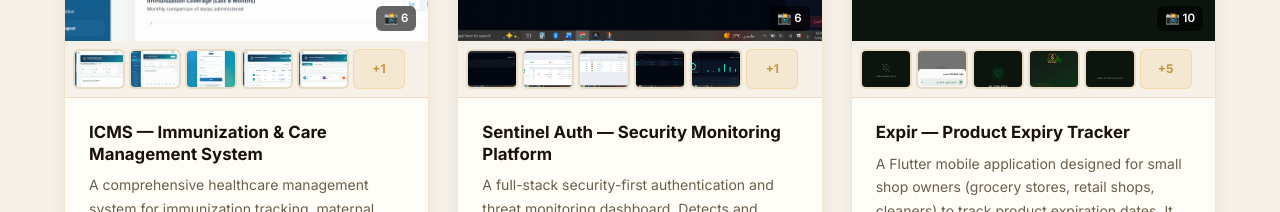
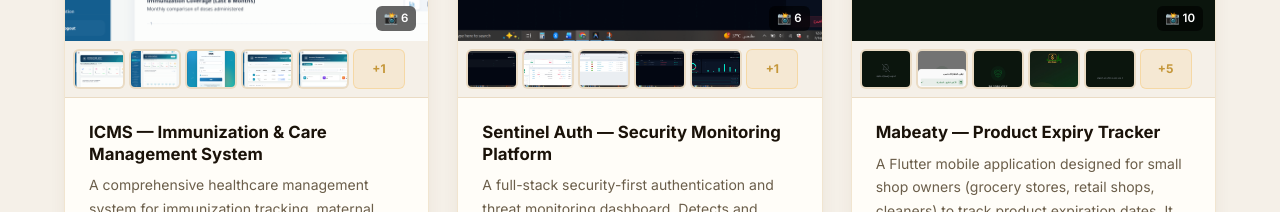
Before and after one commit to mohammed77467120-tech/My-portfolio, a React (Vite) app: page / in a window 1280 px wide. Shown: the part 3520-3732 px from the top of the page. Built offline with nearby package versions, Linux system fonts and the light colour scheme.

Commit message:
Rename Expir project to Mabeaty (مبيعاتي)

```diff
--- a/src/data/projects.ts
+++ b/src/data/projects.ts
@@ -171,10 +171,10 @@ export const projects: Project[] = [
   },
   {
     id: '3',
-    slug: 'expir-flutter',
+    slug: 'mabeaty-flutter',
     title: {
-      en: 'Expir — Product Expiry Tracker',
-      ar: 'Expir — تطبيق تتبع صلاحية المنتجات',
+      en: 'Mabeaty — Product Expiry Tracker',
+      ar: 'مبيعاتي — تطبيق تتبع صلاحية المنتجات',
     },
     subtitle: {
       en: 'Product Expiration Tracking App for Retailers',
```
